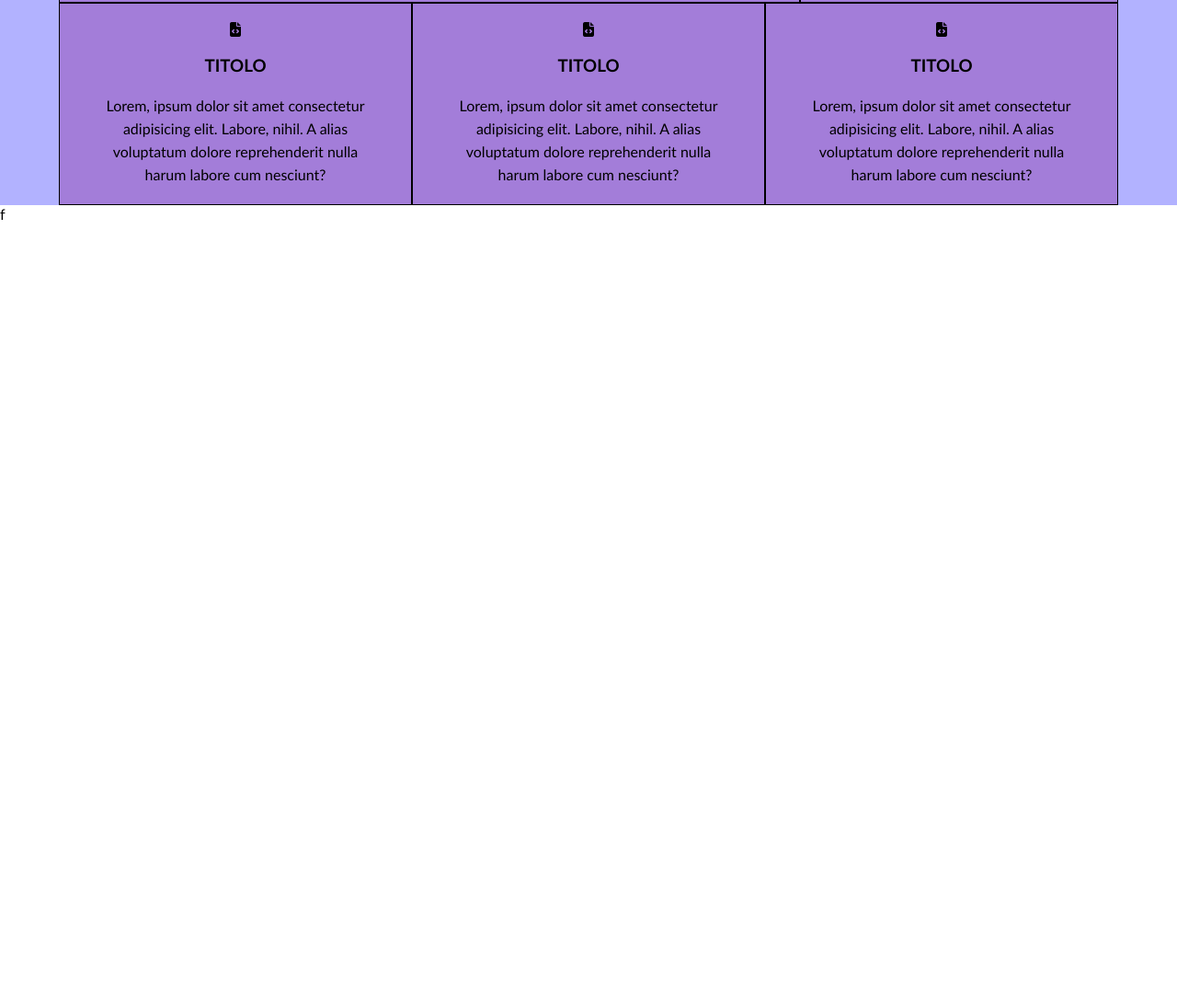
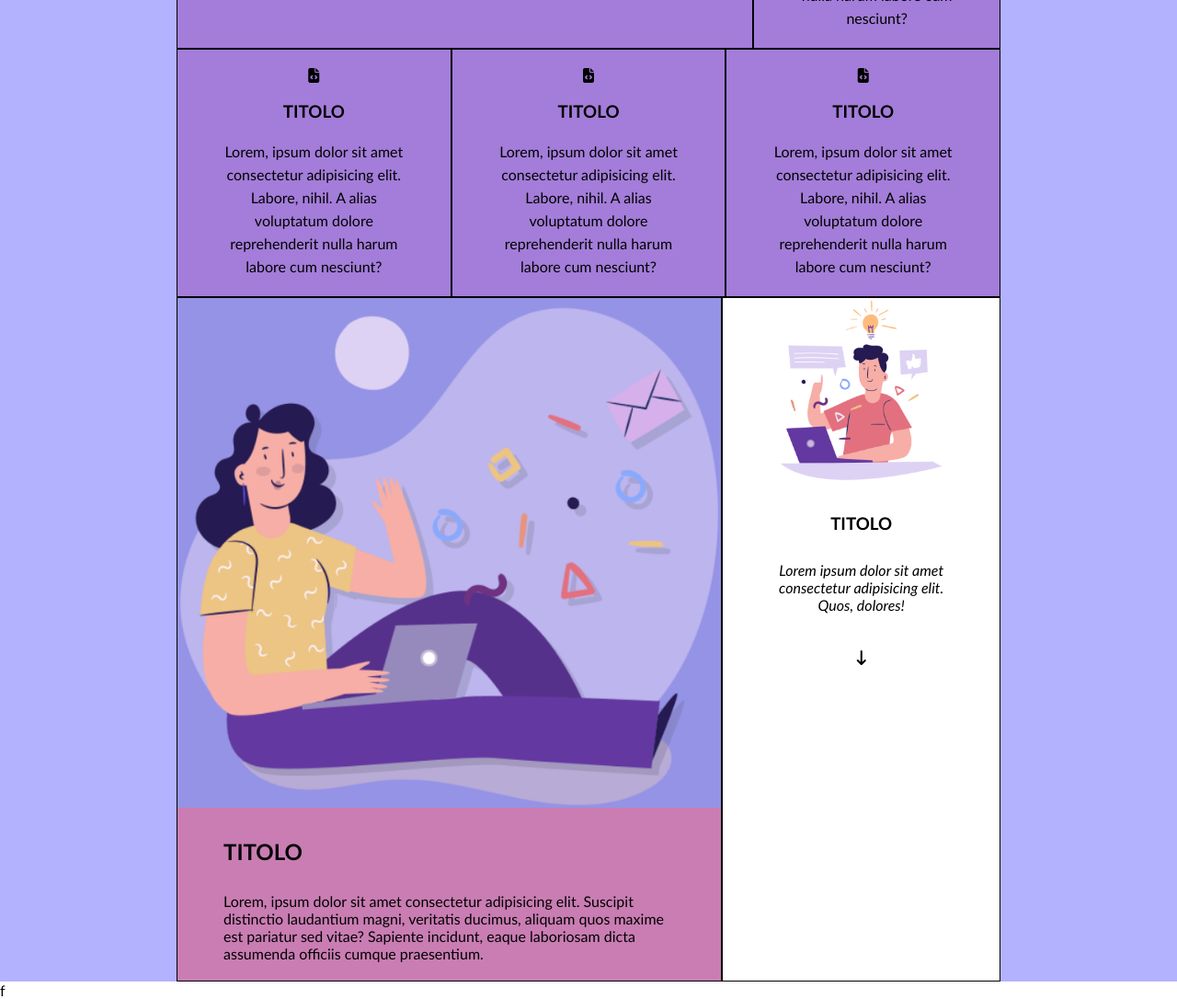
Before and after one commit to marcocnc/htmlcss-responsive-layout, a plain HTML site: page index.html in a window 1280 px wide. Shown: the part 322-1408 px from the top of the page at 92% size. Before the commit the page ends 800 px from the top, so only its background shows below. Drawn offline with Linux system fonts and the light colour scheme.

Commit message:
[add] section 2

```diff
--- a/assets/css/style.css
+++ b/assets/css/style.css
@@ -13,6 +13,10 @@ body{
     width: 90%;
     max-width: 1400px;
     margin: 0 auto;
+}
+
+.col{
+    width: 100%;
 }
 
 li{
@@ -45,15 +49,27 @@ header a{
 /* MAIN */
 
 main{
-    /* height:1000px; */
     background-color: rgba(0, 0, 255, 0.301);
 }
+
 
 #demo .col{
     background-color: rgba(128, 0, 128, 0.299);
     border: 1px solid #000;
+
+}
+
+/* SECTION 2 */
+#planning img{
     width: 100%;
+    object-fit: cover;
 }
+
+.col-right{
+    background-color: white;
+}
+
+/* RESPONSIVE */
 
 #demo .col p{
     line-height: 25px;
@@ -91,9 +107,18 @@ main{
     #demo .mini-row-2 .col{
         width: calc(100% * 3);
     }
+
+    #planning .row{
+        width: 100%;
+    }
 }
 
 @media screen and (min-width:1140px){
+
+    .container{
+        width: 70%;
+    }
+
     .nav-desktop{
         display: block;
     }
@@ -101,4 +126,10 @@ main{
     .nav-mobile{
         display: none;
     }
+
+    #planning .row{
+        display: flex;
+    }
+
+
 }
--- a/assets/css/utilities.css
+++ b/assets/css/utilities.css
@@ -34,8 +34,16 @@
     padding-bottom: 20px;
 }
 
+.pb-30{
+    padding-bottom: 30px;
+}
+
 .py-20{
     padding: 20px 0;
+}
+
+.py-30{
+    padding: 30px 0;
 }
 
 .px-50{
--- a/index.html
+++ b/index.html
@@ -102,6 +102,29 @@
             </section>
 
             <!-- Section 2 -->
+            <section id="planning">
+                <div class="row">
+                    <div class="col-left debug">
+                        <div class="left-image">
+                            <img src="assets/img/planning1.png" alt="planning1">
+                        </div>
+                        <div class="left-text px-50">
+                            <h2 class="py-30">TITOLO</h2>
+                            <p class="pb-20">Lorem, ipsum dolor sit amet consectetur adipisicing elit. Suscipit distinctio laudantium magni, veritatis ducimus, aliquam quos maxime est pariatur sed vitae? Sapiente incidunt, eaque laboriosam dicta assumenda officiis cumque praesentium.</p>
+                        </div>
+                    </div>
+                    <div class="col-right text-al-c px-50 debug">
+                        <img src="assets/img/planning2.png" alt="planning2">
+                        <h3 class="py-30">TITOLO</h3>
+                        <p class="pb-20">
+                            <em>Lorem ipsum dolor sit amet consectetur adipisicing elit. Quos, dolores!</em>
+                        </p>
+                        <i class="fa-solid py-20 fa-arrow-down-long"></i>
+                    </div>
+                </div>
+            </section>
+
+            <!-- Section 3 -->
 
         </div>
 
```
